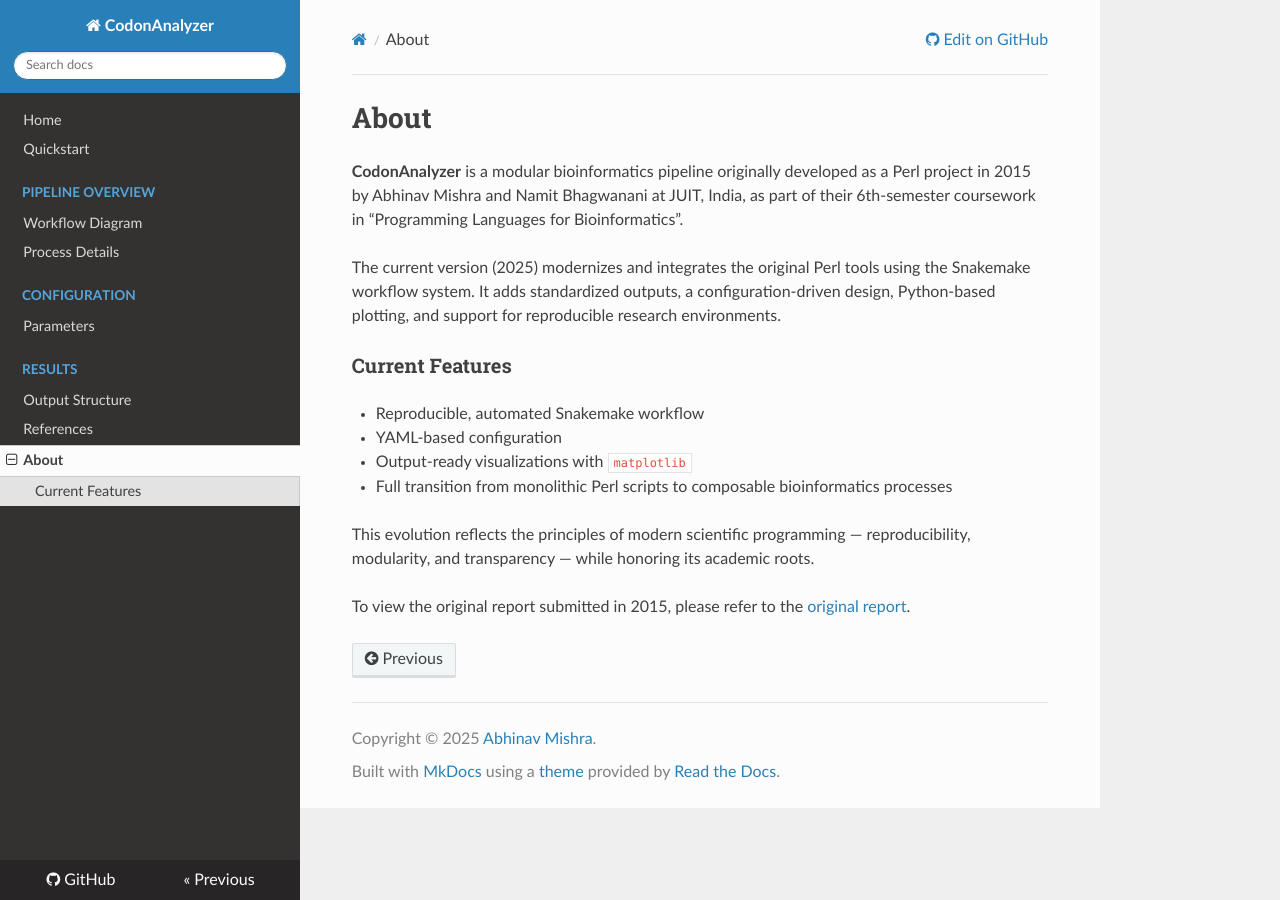
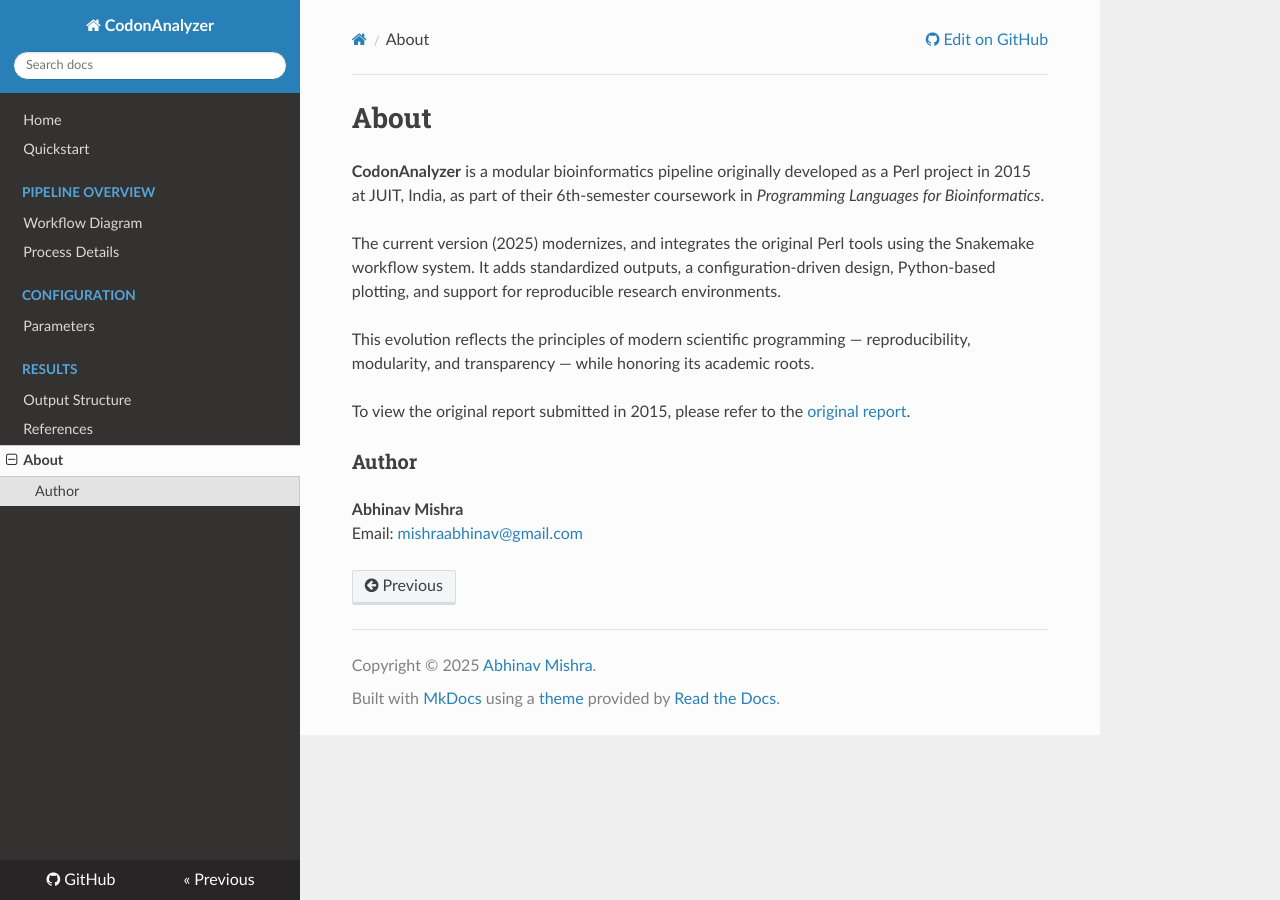
Before and after one commit to bibymaths/codonanalyzer, an MkDocs documentation site: the page built from docs/about.md, in a window 1280 px wide. Built offline with MkDocs 1.6.1, drawn with Linux system fonts in a browser that asks for light colours; nearby versions of some CDN libraries.

Commit message:
Update author information in about.md and README.md for clarity and consistency

```diff
--- a/docs/about.md
+++ b/docs/about.md
@@ -1,16 +1,14 @@
 # About
 
-**CodonAnalyzer** is a modular bioinformatics pipeline originally developed as a Perl project in 2015 by Abhinav Mishra and Namit Bhagwanani at JUIT, India, as part of their 6th-semester coursework in “Programming Languages for Bioinformatics”.
+**CodonAnalyzer** is a modular bioinformatics pipeline originally developed as a Perl project in 2015 at JUIT, India, as part of their 6th-semester coursework in *Programming Languages for Bioinformatics*.
 
-The current version (2025) modernizes and integrates the original Perl tools using the Snakemake workflow system. It adds standardized outputs, a configuration-driven design, Python-based plotting, and support for reproducible research environments.
-
-### Current Features
-
-- Reproducible, automated Snakemake workflow
-- YAML-based configuration
-- Output-ready visualizations with `matplotlib`
-- Full transition from monolithic Perl scripts to composable bioinformatics processes
+The current version (2025) modernizes, and integrates the original Perl tools using the Snakemake workflow system. It adds standardized outputs, a configuration-driven design, Python-based plotting, and support for reproducible research environments.
 
 This evolution reflects the principles of modern scientific programming — reproducibility, modularity, and transparency — while honoring its academic roots.
 
 To view the original report submitted in 2015, please refer to the [original report](files/report.pdf).
+
+### Author
+
+**Abhinav Mishra**
+Email: [mishraabhinav@gmail.com](mailto:mishraabhinav@gmail.com)
```
Also changed, not shown: README.md (+3 -3 lines).
